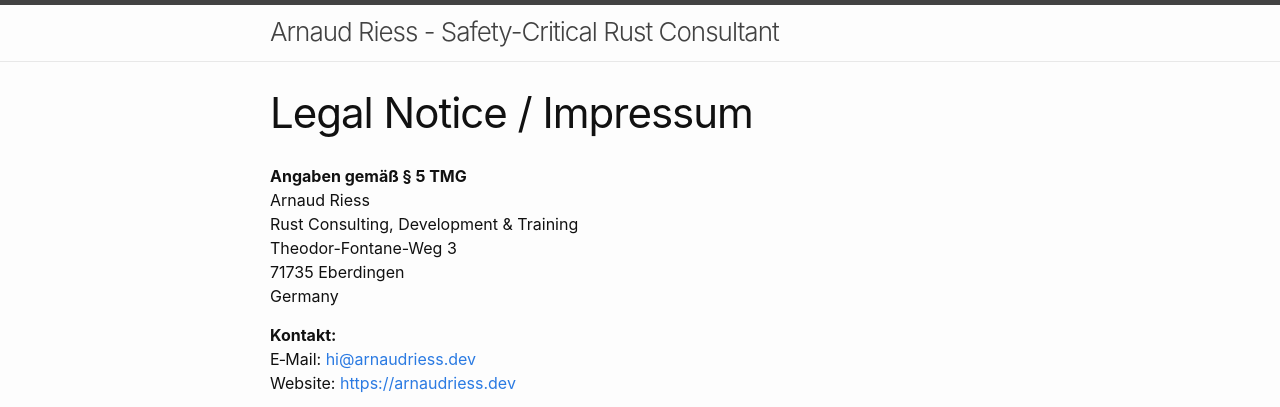
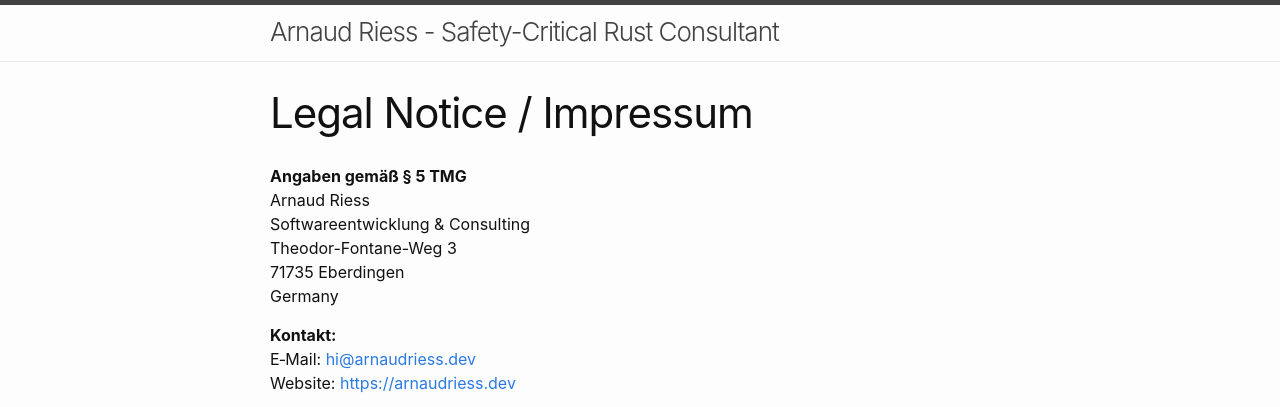
Before and after one commit to arnoox/arnaudriess-dev, a Jekyll site: the page built from impressum.markdown, in a window 1280 px wide. Shown: the top 407 px of the page. Built offline with Jekyll 4.4.1, drawn with Linux system fonts in a browser that asks for light colours.

Commit message:
Fixed Comapny name in the legal notice

```diff
--- a/impressum.markdown
+++ b/impressum.markdown
@@ -7,7 +7,7 @@ nav_exclude: true
 
 **Angaben gemäß § 5 TMG**<br>
 Arnaud Riess<br>
-Rust Consulting, Development & Training<br>
+Softwareentwicklung & Consulting<br>
 Theodor-Fontane-Weg 3<br>
 71735 Eberdingen<br>
 Germany
```
